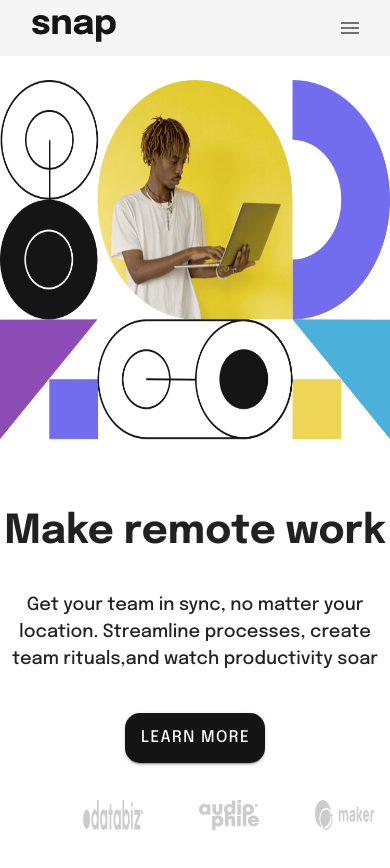
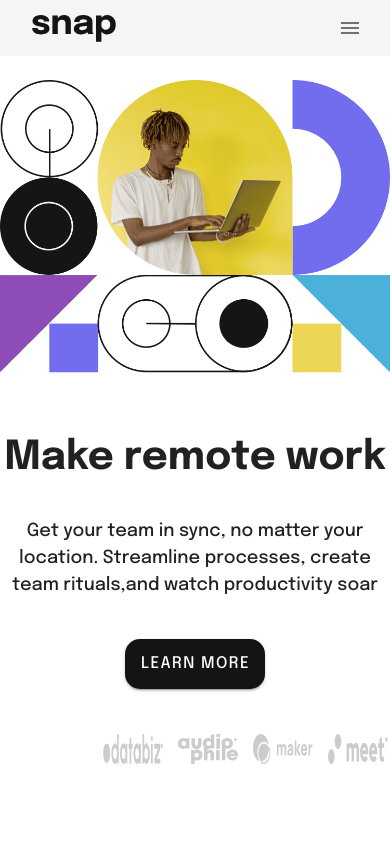
Before and after one commit to med-redha/fem-snapchallenge, a Vue app: page / in a window 390 px wide. Shown: the top 868 px of the page. Built offline with nearby package versions, Linux system fonts and the light colour scheme.

Commit message:
style: general mobile style and add drawer buttons

```diff
--- a/src/App.vue
+++ b/src/App.vue
@@ -52,18 +52,16 @@
       v-model="drawer"
       temporary
       right
-      class="hidden-md-and-up"
+      class="hidden-md-and-up "
     >
+      <v-list dense>
 
-
-      <v-list dense>
-        <v-list-item-centent>
             <div class="close_draw">
         <v-btn icon @click.stop="drawer = !drawer"
         ><v-icon large>mdi-close</v-icon></v-btn
       >
     </div>
-          </v-list-item-centent>
+
         <v-list-group :value="true" no-action sub-group >
 
           <template v-slot:activator  >
--- a/src/components/snapChallenge.vue
+++ b/src/components/snapChallenge.vue
@@ -55,8 +55,8 @@
             <v-btn class="mainSec_btn" :class="hover ? 'main_hover' : ''">{{ cont.mbtn }}</v-btn>
           </v-hover>
           </div>
-          <div class="buttom_section">
-            <v-btn plain height="68"  class="icon_holder" icon v-for="(icon , index) in icons" :key="index">
+          <div class="buttom_section my-6">
+            <v-btn plain   class="icon_holder mr-1" icon v-for="(icon , index) in icons" :key="index">
               <img class="b_icon" :src="icon.img" alt=""
             />
             </v-btn>
--- a/src/style/style.scss
+++ b/src/style/style.scss
@@ -1,27 +1,46 @@
 @import url("https://fonts.googleapis.com/css2?family=Epilogue:ital,wght@0,400;0,500;0,700;0,800;0,900;1,500;1,700;1,800&display=swap");
 @media (max-width: 999px) {
-  .accounted_btns{
+  .accounted_btns {
     display: flex;
     flex-direction: column;
     gap: 20px;
     justify-content: center;
-    .reg_btn{
+    .reg_btn {
       align-self: center;
       border-radius: 22px;
       text-align: center;
     }
-    .close_draw{
-      width: 240px;
-      display: flex;
-      justify-content: end;
+
+
+  }
+  .v-navigation-drawer {
+    .v-navigation-drawer__content {
+      .v-list {
+        .close_draw {
+          width: 240px;
+          display: flex;
+          justify-content: end;
+        }
+
+          .v-list-group {
+            .v-list-group__header {
+              flex-direction: row-reverse;
+              flex: 0;
+              .v-list-item__content {
+                flex: unset;
+                margin: 0px 11px;
+              }
+            }
+          }
+
+      }
     }
   }
   .nav-bar {
     display: flex;
     width: 100%;
     align-items: center;
-    gap: 50px;
-    .img{
+    .img {
       width: 50px;
       height: 50px;
     }
@@ -34,7 +53,6 @@
     .menu_holder {
     }
     .page_btns {
-
     }
     .account_btns {
     }
@@ -59,6 +77,7 @@
           line-height: 4rem;
           font-weight: 700;
           text-align: center;
+          align-self: center;
           max-width: 600px;
           width: 100%;
         }
@@ -69,6 +88,7 @@
           max-width: 450px;
           width: 100%;
           text-align: center;
+          align-self: center;
           margin: 18px 0px 30px;
         }
         .mainSec_btn {
@@ -89,36 +109,36 @@
         }
       }
       .buttom_section {
-        max-width: 200px;
+        max-width: 160px;
         width: 100%;
-        height: 300px;
+        height: 100px;
         display: flex;
-        gap: 80px;
-        justify-content: space-evenly;
+        align-self: center;
+        gap: 35px;
+        justify-content: space-around;
         margin: auto;
         .v-btn {
-          .b_icon{
-            width:60px ;
+          .b_icon {
+            width: 60px;
             height: 30px;
           }
         }
       }
     }
     .hero_section {
+      display: flex;
       .hero_img {
         width: 100%;
-        height: 360px;
         object-fit: fill;
       }
     }
   }
 }
 @media (min-width: 1000px) {
-
-  .v-menu__content{
+  .v-menu__content {
     border-radius: 24px;
   }
-  .v-list-item{
+  .v-list-item {
     min-height: 39px;
   }
   .nav-bar {
@@ -132,8 +152,7 @@
       }
     }
     .menu_holder {
-
-      .menu_draw{
+      .menu_draw {
       }
     }
     .page_btns {
@@ -202,9 +221,9 @@
       display: flex;
       justify-content: center;
       margin: auto;
-      margin: 82px 0px;
+      margin: 80px 0px;
       .hero_img {
-        height: 700px;
+        max-height: 700px;
         width: 80%;
       }
     }
```
